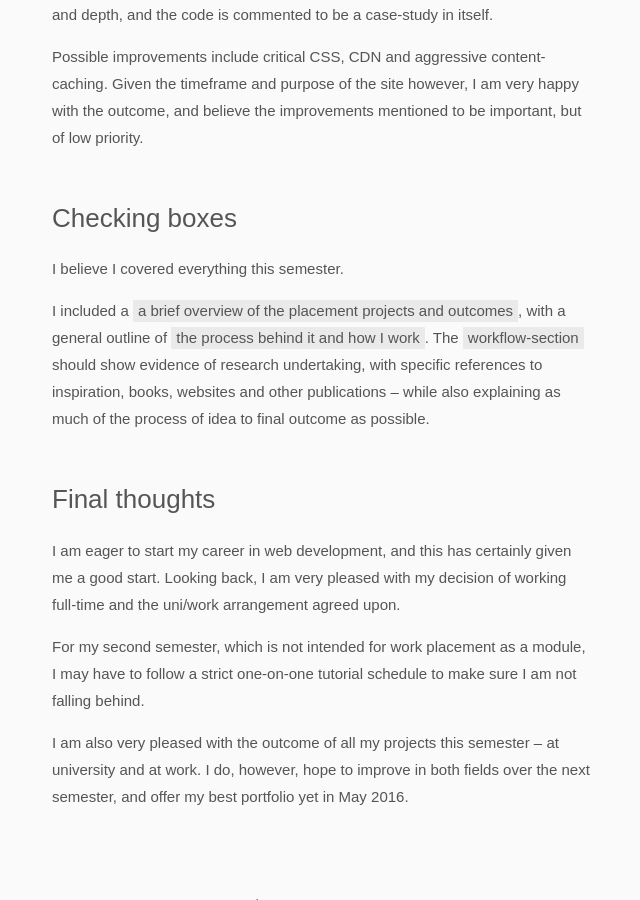
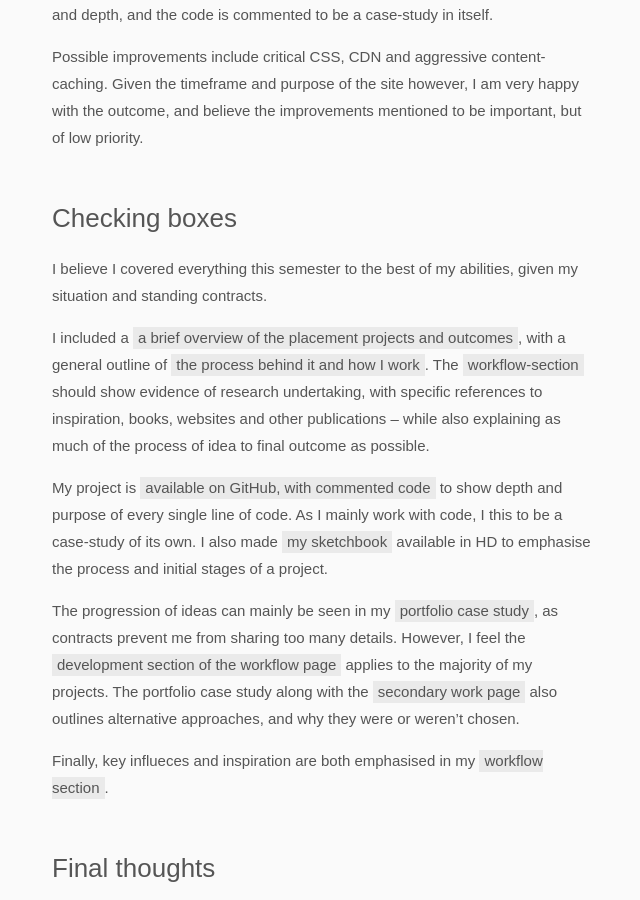
Before and after one commit to partcoffee/uni, a Jekyll site: the page built from _case/reflection.md, in a window 1280 px wide and 900 px high, scrolled down 3990 px. Shown: the whole window, without its empty margins (318-958 px from the left). Built offline with Jekyll 4.4.1, drawn with Linux system fonts in a browser that asks for light colours.

```diff
--- a/_case/reflection.md
+++ b/_case/reflection.md
@@ -105,9 +105,15 @@ Possible improvements include critical CSS, CDN and aggressive content-caching.
 
 ## Checking boxes
 
-I believe I covered everything this semester.
+I believe I covered everything this semester to the best of my abilities, given my situation and standing contracts.
 
 I included a <a href="/projects">a brief overview of the placement projects and outcomes</a>, with a general outline of <a href="/workflow-and-sketchbook">the process behind it and how I work</a>. The <a href="/workflow-and-sketchbook">workflow-section</a> should show evidence of research undertaking, with specific references to inspiration, books, websites and other publications – while also explaining as much of the process of idea to final outcome as possible.
+
+My project is <a href="https://github.com/partcoffee/uni" target="_blank">available on GitHub, with commented code</a> to show depth and purpose of every single line of code. As I mainly work with code, I this to be a case-study of its own. I also made <a href="vimeo.com/147452061" target="_blank">my sketchbook</a> available in HD to emphasise the process and initial stages of a project.
+
+The progression of ideas can mainly be seen in my <a href="/portfolio">portfolio case study</a>, as contracts prevent me from sharing too many details. However, I feel the <a href="/workflow-and-sketchbook/#development">development section of the workflow page</a> applies to the majority of my projects. The portfolio case study along with the <a href="/secondary">secondary work page</a> also outlines alternative approaches, and why they were or weren't chosen.
+
+Finally, key influeces and inspiration are both emphasised in my <a href="/workflow-and-sketchbook/#inspiration-and-design-research">workflow section</a>.
 
 <div class="div"></div>
 
```
Also changed, not shown: _pages/about.md (deleted, +0 -20 lines), README.md, 7 other files.
